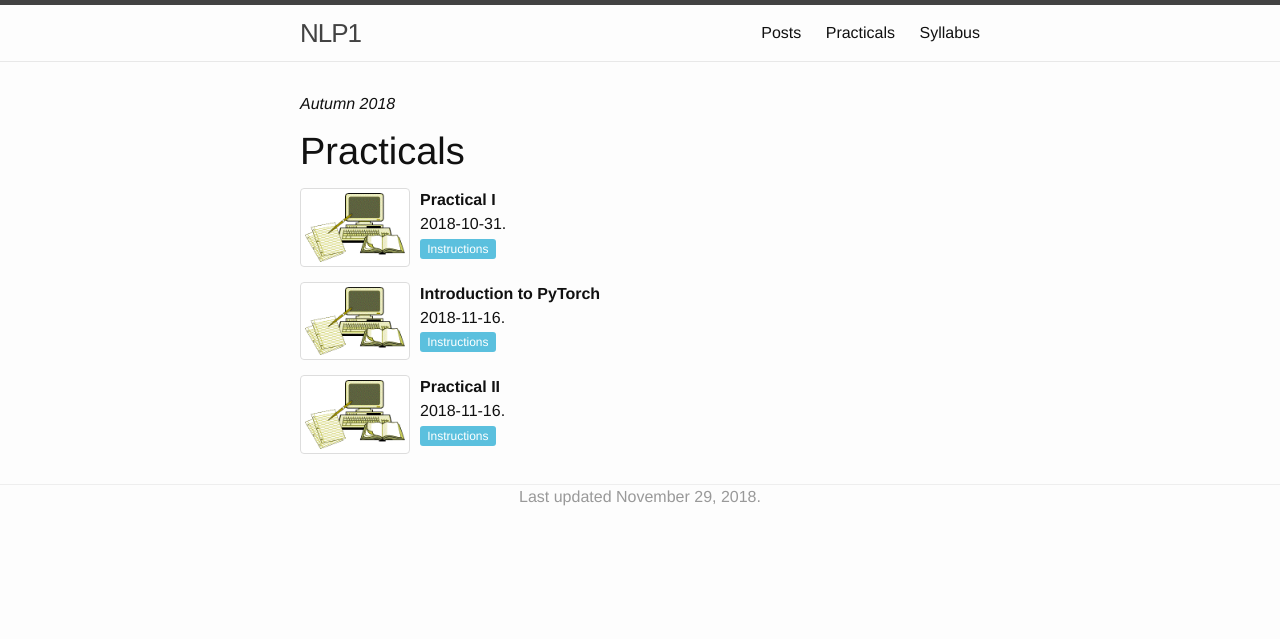
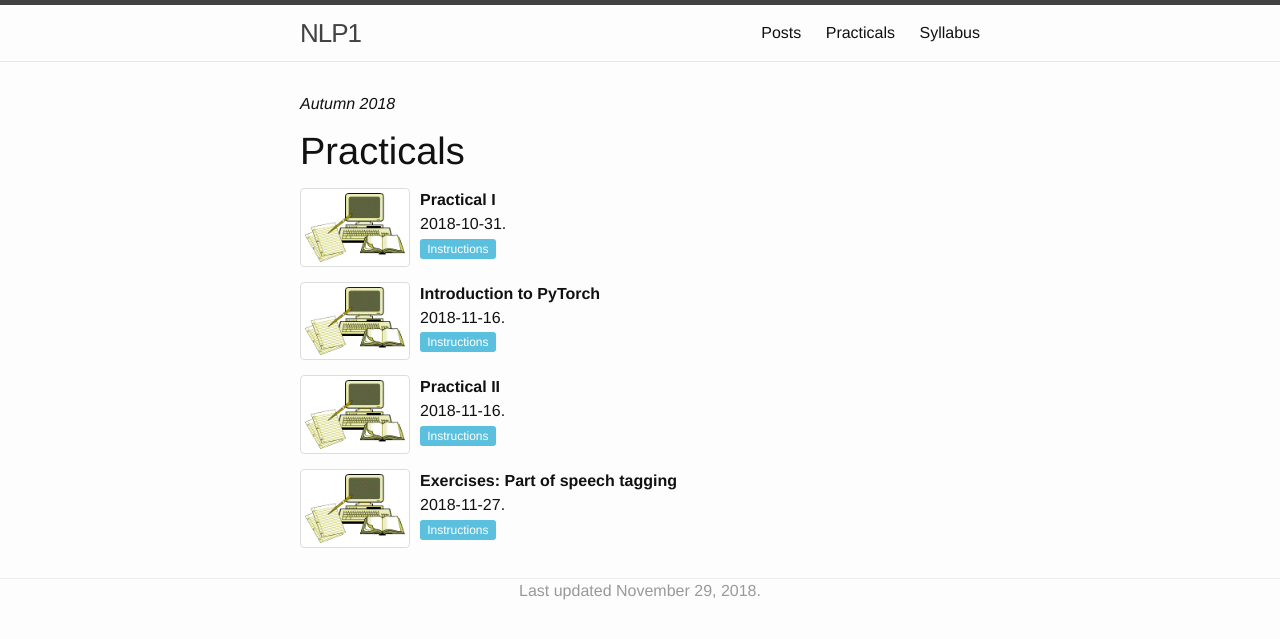
Before and after one commit to cl-illc/nlp1, a Jekyll site: the page built from practicals.md, in a window 1280 px wide. Shown: the top 639 px of the page. Built offline with Jekyll 4.4.1, drawn with Linux system fonts in a browser that asks for light colours.

Commit message:
Update assignments.yml

```diff
--- a/_data/2018/assignments.yml
+++ b/_data/2018/assignments.yml
@@ -40,3 +40,17 @@
   instructions: https://colab.research.google.com/drive/1Keld1qNfelnxaNS9WbbFfCJS99PPoAoA
   data:
   code:
+-
+  layout: lecture
+  selected: y
+  date: 2018-11-27
+  img: prac
+  uid: exercises
+  title: "Exercises: Part of speech tagging"
+  note:
+  abstract:
+  background:
+  discussion:
+  instructions: resources/practicals/PoS-tagging.pdf
+  data:
+  code:
```
